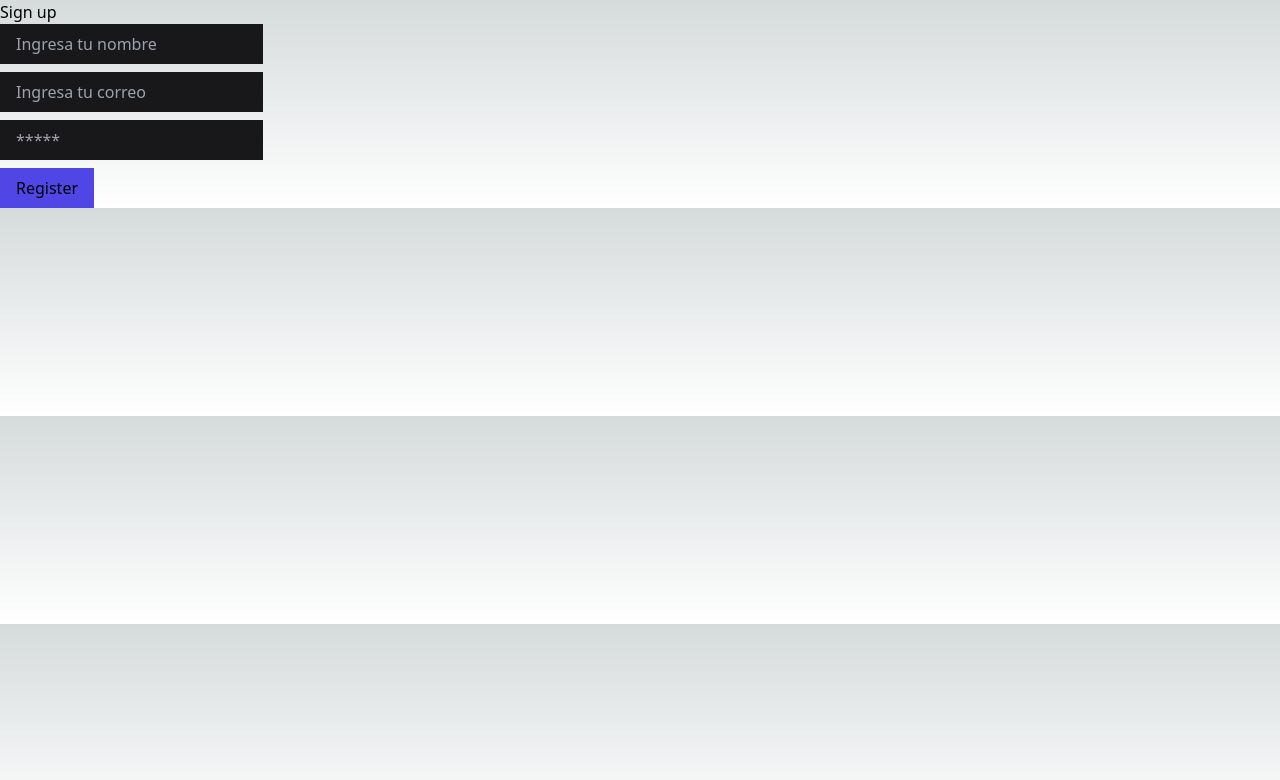
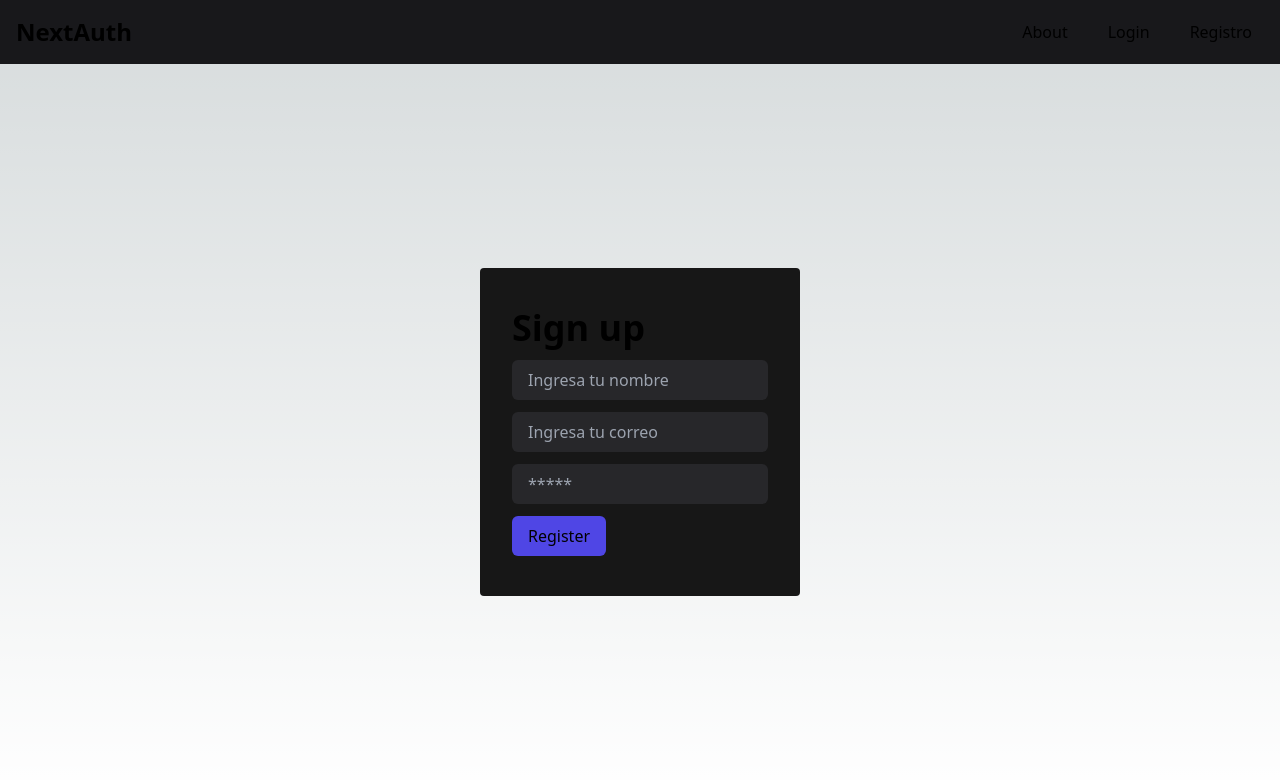
Before and after one commit to IvanVasquez289/next-auth, a Next.js app: page /register in a window 1280 px wide. Shown: the top 780 px of the page. Built offline with nearby package versions, Linux system fonts and the light colour scheme; no server answers.

Commit message:
Navbar and styles

```diff
--- /dev/null
+++ b/src/app/about/page.tsx
@@ -0,0 +1,16 @@
+"use client"
+import React from 'react'
+import { useSession } from 'next-auth/react'
+import { useRouter } from 'next/navigation'
+
+const AboutPage = () => {
+  const session = useSession()
+  const router = useRouter()
+  if(session.data?.user) router.push('/')
+
+  return (
+    <div>AboutPage</div>
+  )
+}
+
+export default AboutPage
--- a/src/app/dashboard/profile/page.tsx
+++ b/src/app/dashboard/profile/page.tsx
@@ -1,18 +1,22 @@
 "use client"
 import React from 'react'
-import { useSession } from 'next-auth/react'
+import { useSession, signOut } from 'next-auth/react'
+
 const ProfilePage = () => {
   const {data:session,status} = useSession()
   console.log(session,status)
   return (
-    <div>
-      <h1>Profile</h1>
-      <pre>
+    <div className='flex flex-col justify-center items-center h-[calc(100vh-4rem)]'>
+      <h1 className='text-4xl font-bold mb-3'>Profile</h1>
+      <pre className='bg-neutral-900 mb-3'>
         {JSON.stringify({
           session,
           status
         },null,2)}
       </pre>
+      <button onClick={()=> signOut()} className='bg-indigo-600 px-4 py-2 rounded-md'>
+        Logout
+      </button>
     </div>
   )
 }
--- a/src/app/layout.tsx
+++ b/src/app/layout.tsx
@@ -1,6 +1,7 @@
 import type { Metadata } from 'next'
 import './globals.css'
 import Providers from './Providers'
+import Navbar from '@/components/Navbar'
 
 export const metadata: Metadata = {
   title: 'Create Next App',
@@ -16,6 +17,7 @@ export default function RootLayout({
     <html lang="en">
       <body>
         <Providers>
+          <Navbar/>
           {children}
         </Providers>
       </body>
--- a/src/app/login/page.tsx
+++ b/src/app/login/page.tsx
@@ -24,29 +24,31 @@ const LoginPage = () => {
 
   }
   return (
-    <form onSubmit={handleSubmit}>
+    <div className='flex justify-center items-center h-[calc(100vh-4rem)]'>
+      <form onSubmit={handleSubmit} className='bg-neutral-900 p-8 py-10 rounded w-1/4'>
         {error && (
-        <div className='bg-red-500 text-white p-2 mb-2'>
+          <div className='bg-red-500 text-white p-2 mb-2 rounded-md'>
             <p>{error}</p>
           </div>
         )}
-      <h1>Sign in</h1>
+        <h1 className='text-4xl font-bold mb-3'>Sign in</h1>
         <input
           type="email"
           name="email"
           placeholder="Ingresa tu correo"
-        className='bg-zinc-900 px-4 py-2 block mb-2'
+          className='bg-zinc-800 px-4 py-2 block mb-3 w-full rounded-md'
         />
         <input
           type="password"
           name="password"
           placeholder="*****"
-        className='bg-zinc-900 px-4 py-2 block mb-2'
+          className='bg-zinc-800 px-4 py-2 block mb-3 w-full rounded-md'
         />
-      <button className='bg-indigo-600 px-4 py-2'>
+        <button className='bg-indigo-600 px-4 py-2 rounded-md'>
           Log in
         </button>
       </form>
+    </div>
   );
 }
 
--- a/src/app/register/page.tsx
+++ b/src/app/register/page.tsx
@@ -24,7 +24,7 @@ const RegisterPage = () => {
         redirect: false
       })
 
-      if(responseNext?.ok) return router.push('/dashboard')
+      if(responseNext?.ok) return router.push('/dashboard/profile')
 
     } catch (error) {
       console.log(error)
@@ -34,35 +34,37 @@ const RegisterPage = () => {
     }
   }
   return (
-    <form onSubmit={handleSubmit}>
+    <div className='flex justify-center items-center h-[calc(100vh-4rem)]'>
+      <form onSubmit={handleSubmit} className='bg-neutral-900 p-8 py-10 rounded w-1/4'>
         {error && (
-        <div className='bg-red-500 text-white p-2 mb-2'>
+          <div className='bg-red-500 text-white p-2 mb-2 rounded-md'>
             <p>{error}</p>
           </div>
         )}
-      <h1>Sign up</h1>
+        <h1 className='text-4xl font-bold mb-3'>Sign up</h1>
         <input
           type="text"
           name="username"
           placeholder="Ingresa tu nombre"
-        className='bg-zinc-900 px-4 py-2 block mb-2'
+          className='bg-zinc-800 px-4 py-2 block mb-3 w-full rounded-md'
         />
         <input
           type="email"
           name="email"
           placeholder="Ingresa tu correo"
-        className='bg-zinc-900 px-4 py-2 block mb-2'
+          className='bg-zinc-800 px-4 py-2 block mb-3 w-full rounded-md'
         />
         <input
           type="password"
           name="password"
           placeholder="*****"
-        className='bg-zinc-900 px-4 py-2 block mb-2'
+          className='bg-zinc-800 px-4 py-2 block mb-3 w-full rounded-md'
         />
-      <button className='bg-indigo-600 px-4 py-2'>
+        <button className='bg-indigo-600 px-4 py-2 rounded-md'>
           Register
         </button>
       </form>
+    </div>
   );
 }
 
--- /dev/null
+++ b/src/components/Navbar.tsx
@@ -0,0 +1,39 @@
+"use client"
+import Link from 'next/link'
+import { useSession } from 'next-auth/react'
+
+function Navbar() {
+  const session =  useSession()
+  return (
+    <nav className='bg-zinc-900 p-4'>
+        <div className='flex justify-between container mx-auto'>
+            <Link href={'/'} className=' text-2xl font-semibold'>
+                <h1>NextAuth</h1>
+            </Link>
+
+            <ul className='flex justify-center items-center gap-4'>
+                {session?.data?.user ? (
+                    <li className='px-3 py-1'>
+                        <Link href={'/dashboard/profile'}>Perfil</Link>
+                    </li >
+
+                ) : (
+                    <>
+                        <li className='px-3 py-1'>
+                            <Link href={'/about'}>About</Link>
+                        </li >
+                        <li className='px-3 py-1'>
+                            <Link href={'/login'}>Login</Link>
+                        </li>
+                        <li className='px-3 py-1'>
+                            <Link href={'/register'}>Registro</Link>
+                        </li>
+                    </>
+                )}
+            </ul>
+        </div>
+    </nav>
+  )
+}
+
+export default Navbar
--- a/src/middleware.ts
+++ b/src/middleware.ts
@@ -1,5 +1,5 @@
 export {default} from 'next-auth/middleware'
 
 export const config = {
-    matcher: ['/dashboard/:path*']
+    matcher: ['/dashboard/:path*',]
 }
```
Lines whose indentation alone changed are shown as unchanged.
